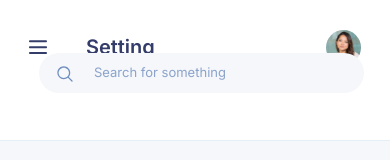
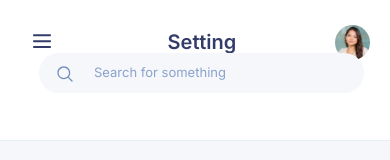
Before and after one commit to mohdraid1990/dashbankbyvuejs, a Vue app: page / in a window 390 px wide. Shown: the top 160 px of the page. Built offline with nearby package versions, Linux system fonts and the light colour scheme.

Commit message:
Update AppHeader.vue

```diff
--- a/src/components/AppHeader.vue
+++ b/src/components/AppHeader.vue
@@ -277,7 +277,7 @@ nav {
   }
 
   .setting {
-    margin-left: 30px; // Отступ слева для настроек
+    margin-left: 60px; // Отступ слева для настроек
   }
 
   .list {
@@ -313,19 +313,18 @@ nav {
   }
 
   nav {
-    margin-bottom: 45px; // Отступ снизу для навигации
-    justify-content: space-between;
+    margin-bottom: 56px; // Отступ снизу для навигации
   }
 
   .menu {
-    margin-bottom: 50px; // Отступ снизу для меню
-    margin-left: 29px; // Отступ слева для меню
+    margin-bottom: 62px; // Отступ снизу для меню
+    margin-left: 33px; // Отступ слева для меню
   }
 
   .search-inp-mobile {
     display: block; // Показываем мобильное поле поиска
     position: absolute; // Абсолютное позиционирование
-    top: 4%; // Положение сверху
+    top: 7%; // Положение сверху
     left: 10%; // Положение слева
 
     input {
@@ -374,7 +373,7 @@ nav {
 
   .info-mobile {
     display: block; // Показываем мобильную информацию
-    margin-right: 20px;
+    margin-right: -37px;
   }
   #closeIcon {
     left: 181px;
@@ -394,4 +393,9 @@ nav {
     }
   }
 }
+@media (max-width: 425px) {
+  .search-inp-mobile {
+    top: 4%;
+  }
+}
 </style>
```
